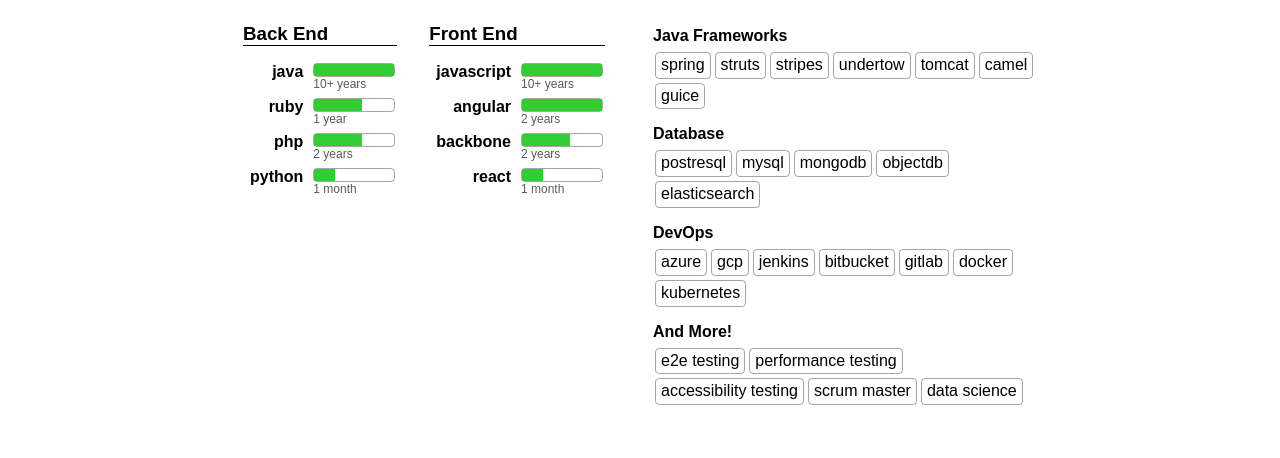
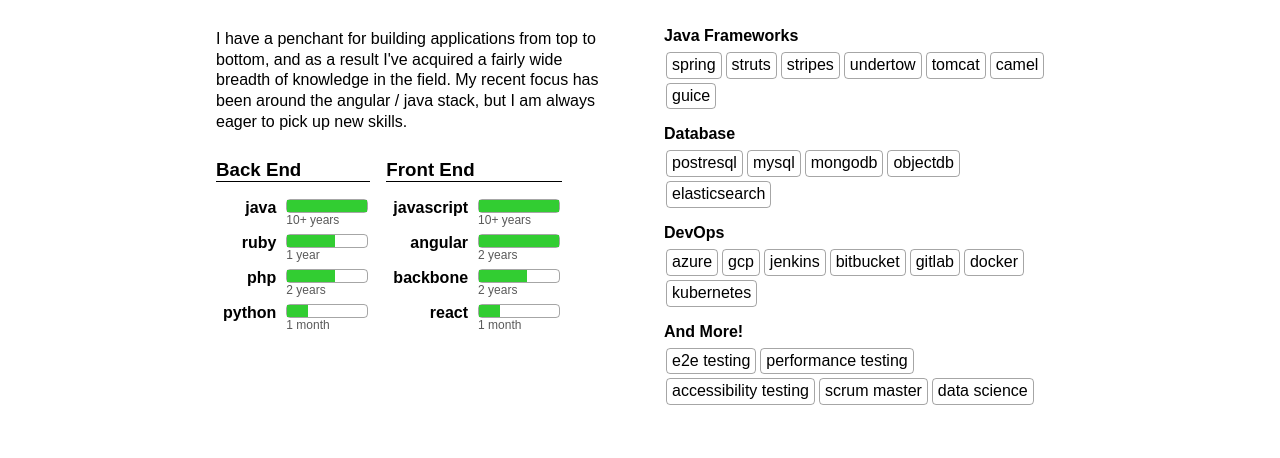
Before and after one commit to lunatic-hombre/cv, a plain HTML site: page index.html in a window 1280 px wide. Shown: the part 264-722 px from the top of the page. Drawn offline with Linux system fonts and the light colour scheme.

Commit message:
Added description for skills.

```diff
--- a/index.html
+++ b/index.html
@@ -24,6 +24,13 @@
     <section class="skills">
 
       <div class="skills-area">
+
+        <div class="skills-overview">
+          <p class="skills-description">
+            I have a penchant for building applications from top to bottom, and as a result I've acquired a fairly wide
+            breadth of knowledge in the field. My recent focus has been around the angular / java stack, but I am always
+            eager to pick up new skills.
+          </p>
           <div class="skills-charts">
             <div class="skills-chart">
               <h3>Back End</h3>
@@ -43,6 +50,7 @@
                 <tr><td><div class="tech">backbone</div></td><td class="stat"><div class="bar"><div class="journeyman"></div></div><div class="exp">2 years</div></td></tr>
                 <tr><td><div class="tech">react</div></td><td class="stat"><div class="bar"><div class="apprentice"></div></div><div class="exp">1 month</div></td></tr>
               </table>
+            </div>
           </div>
         </div>
 
--- a/style.scss
+++ b/style.scss
@@ -158,6 +158,9 @@ section.skills {
     margin: 10px 0 15px 0;
     border-bottom: 1px solid;
   }
+  .skills-overview {
+    margin: 0 2rem 2rem 0;
+  }
   .skills-description {
     max-width: 400px;
   }
@@ -168,11 +171,13 @@ section.skills {
   }
   .skills-charts {
     display: flex;
-    margin: 0 2rem 2rem 0;
   }
   .skills-chart {
-    margin: 0 1rem;
     border-collapse: collapse;
+
+    &:first-child {
+      margin-right: 1rem;
+    }
 
     td:first-child {
       vertical-align: top;
@@ -211,6 +216,7 @@ section.skills {
     }
   }
   .skills-other {
+    margin: 0 0 1rem 1rem;
     max-width: 400px;
     h4 {
       margin: 14px 0 5px 0;
```
Also changed, not shown: style.css. Lines whose indentation alone changed are shown as unchanged.
